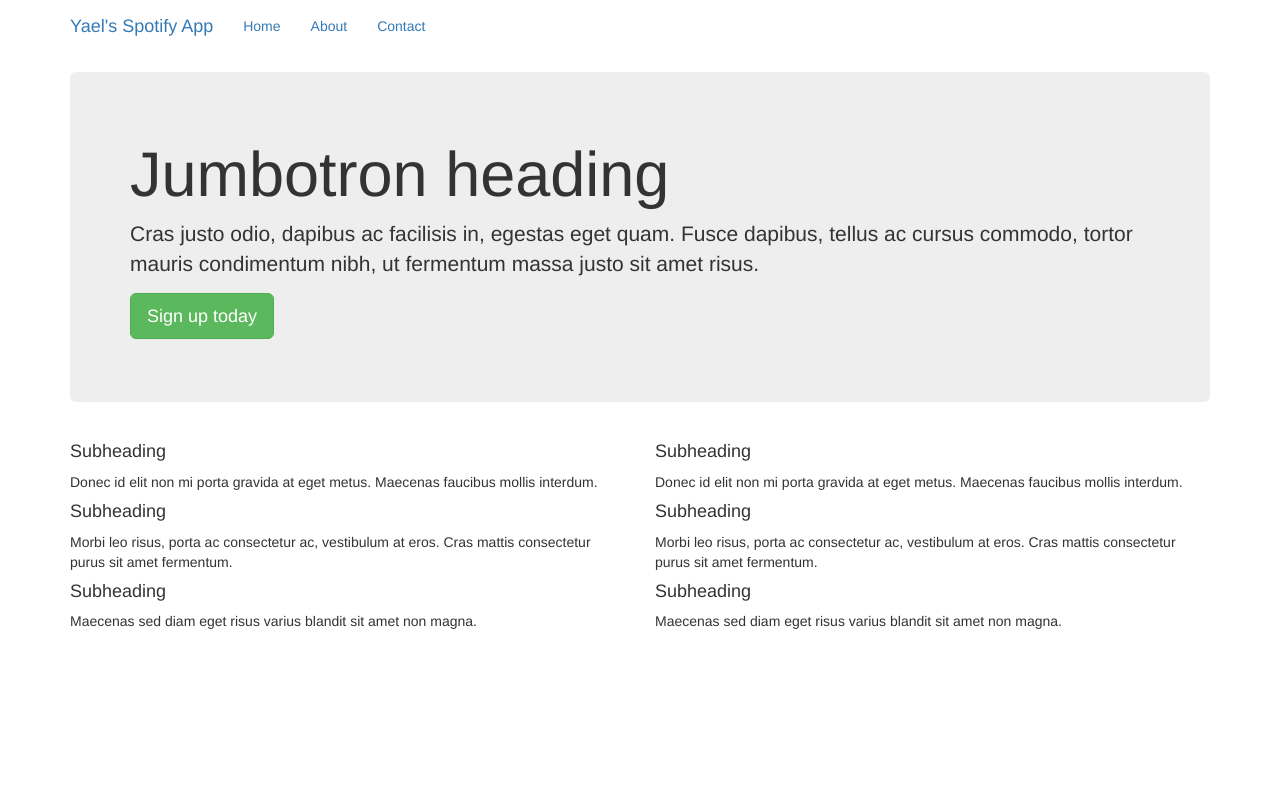
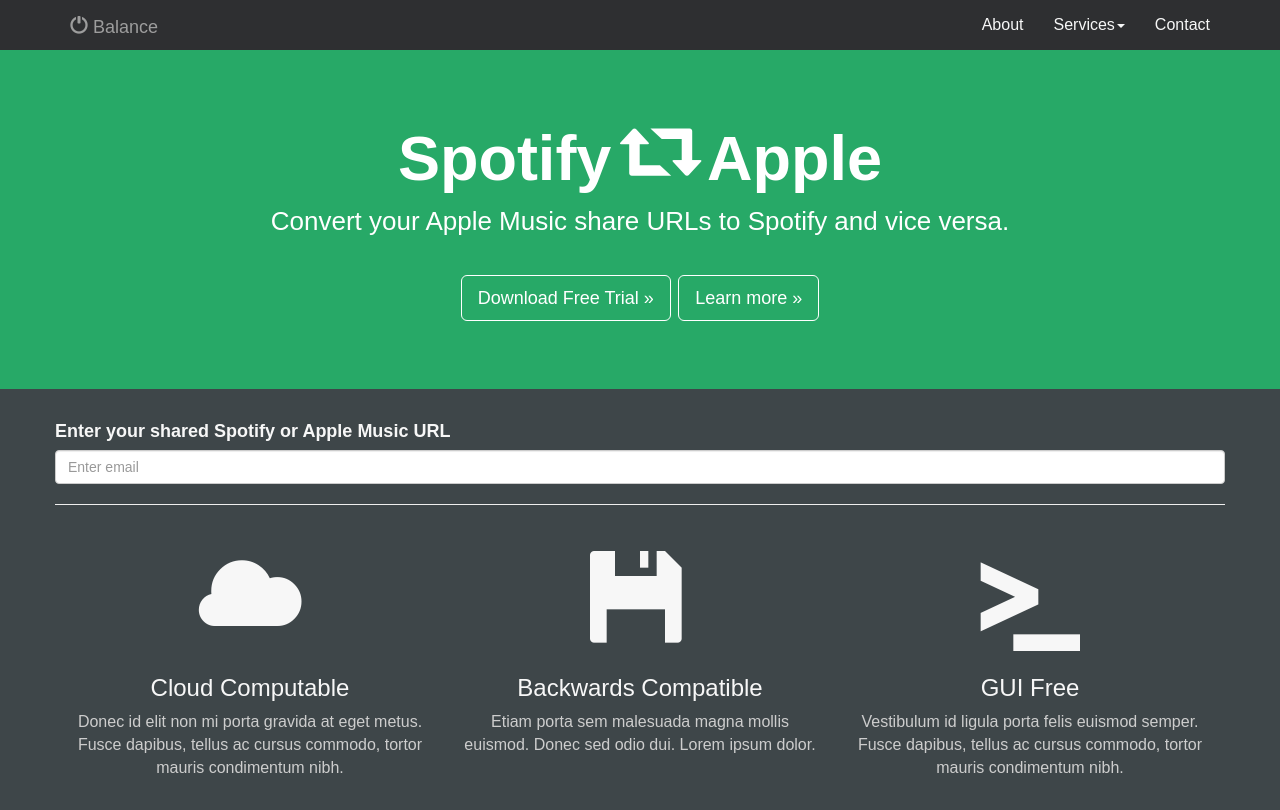
Before and after one commit to yaelsprikut/YaleFlaskApp, a Flask app: page / in a window 1280 px wide. Before the commit the page ends 629 px from the top, so only its background shows below. Run offline with Flask 2, Linux system fonts and the light colour scheme; some libraries are stand-ins or nearby versions.

Commit message:
deploy to herokurrr

```diff
--- a/templates/index.html
+++ b/templates/index.html
@@ -1,35 +1,67 @@
 {% extends 'layout.html' %}
 
 {% block body %}
- <div class="jumbotron">
-        <h1>Jumbotron heading</h1>
-        <p class="lead">Cras justo odio, dapibus ac facilisis in, egestas eget quam. Fusce dapibus, tellus ac cursus commodo, tortor mauris condimentum nibh, ut fermentum massa justo sit amet risus.</p>
-        <p><a class="btn btn-lg btn-success" href="#" role="button">Sign up today</a></p>
+<nav class="navbar navbar-inverse navbar-static-top">
+  <div class="container">
+    <div class="navbar-header">
+      <button type="button" class="navbar-toggle collapsed" data-toggle="collapse" data-target="#bs-example-navbar-collapse-1" aria-expanded="false">
+        <span class="sr-only">Toggle navigation</span>
+        <span class="icon-bar"></span>
+        <span class="icon-bar"></span>
+        <span class="icon-bar"></span>
+      </button>
+      <a class="navbar-brand" href="#"><span class="glyphicon glyphicon-off" aria-hidden="true"></span> Balance</a>
+    </div>
+    <div class="collapse navbar-collapse" id="bs-example-navbar-collapse-1">
+      <ul class="nav navbar-nav navbar-right">
+        <li><a href="#">About</a></li>
+        <li class="dropdown">
+          <a href="#" class="dropdown-toggle" data-toggle="dropdown" role="button" aria-haspopup="true" aria-expanded="false">Services<span class="caret"></span></a>
+          <ul class="dropdown-menu">
+            <li><a href="#">Design</a></li>
+            <li><a href="#">Development</a></li>
+            <li><a href="#">Consulting</a></li>
+          </ul>
+        </li>
+        <li><a href="#">Contact</a></li>
+      </ul>
+    </div>
+  </div>
+</nav>
+
+<div class="jumbotron">
+  <div class="container">
+    <h1 class="headline">Spotify <span class="glyphicon glyphicon-retweet" aria-hidden="true"></span> Apple</h1>
+    <p>Convert your Apple Music share URLs to Spotify and vice versa. </p>
+    <br>
+    <p><a class="btn btn-primary btn-lg" href="#" role="button">Download Free Trial &raquo;</a> <a class="btn btn-primary btn-lg" href="#" role="button">Learn more &raquo;</a></p>
+  </div>
+</div>
+<div class="container">
+  <div class="row">
+    {% include 'includes/form.html' %}
+  </div>
+</div>
+<section class="call-to-action">
+  <div class="container">
+    <div class="row">
+      <div class="col-md-4">
+        <span class="glyphicon glyphicon-cloud glyphicon-large" aria-hidden="true"></span>
+        <h3>Cloud Computable</h3>
+        <p>Donec id elit non mi porta gravida at eget metus. Fusce dapibus, tellus ac cursus commodo, tortor mauris condimentum nibh.</p>
       </div>
-
-      <div class="row marketing">
-        <div class="col-lg-6">
-          <h4>Subheading</h4>
-          <p>Donec id elit non mi porta gravida at eget metus. Maecenas faucibus mollis interdum.</p>
-
-          <h4>Subheading</h4>
-          <p>Morbi leo risus, porta ac consectetur ac, vestibulum at eros. Cras mattis consectetur purus sit amet fermentum.</p>
-
-          <h4>Subheading</h4>
-          <p>Maecenas sed diam eget risus varius blandit sit amet non magna.</p>
-        </div>
-
-        <div class="col-lg-6">
-          <h4>Subheading</h4>
-          <p>Donec id elit non mi porta gravida at eget metus. Maecenas faucibus mollis interdum.</p>
-
-          <h4>Subheading</h4>
-          <p>Morbi leo risus, porta ac consectetur ac, vestibulum at eros. Cras mattis consectetur purus sit amet fermentum.</p>
-
-          <h4>Subheading</h4>
-          <p>Maecenas sed diam eget risus varius blandit sit amet non magna.</p>
-        </div>
+      <div class="col-md-4">
+        <span class="glyphicon glyphicon-floppy-disk glyphicon-large" aria-hidden="true"></span>
+        <h3>Backwards Compatible</h3>
+        <p>Etiam porta sem malesuada magna mollis euismod. Donec sed odio dui. Lorem ipsum dolor.</p>
       </div>
-
+      <div class="col-md-4">
+        <span class="glyphicon glyphicon-console glyphicon-large" aria-hidden="true"></span>
+        <h3>GUI Free</h3>
+        <p>Vestibulum id ligula porta felis euismod semper. Fusce dapibus, tellus ac cursus commodo, tortor mauris condimentum nibh.</p>
+      </div>
+    </div>
+  </div>
+</section>
 
 {% endblock %}
--- a/templates/layout.html
+++ b/templates/layout.html
@@ -4,11 +4,83 @@
 	<title>Yael's Spotify App</title>
     <link rel="stylesheet" href="https://maxcdn.bootstrapcdn.com/bootstrap/3.3.7/css/bootstrap.min.css">
 </head>
+<style>
+    body{
+        background-image: url('static/images/wallpaper.jpg');
+        background-size: cover;
+    }
+    body {
+	background: #3E4649;
+	color: #f7f7f7;
+	font-family: 'Montserrat', sans-serif;
+}
+h1,
+h2 {
+	font-weight: bold;
+}
+p {
+	font-size: 16px;
+	color: #cdcdcd;
+}
+.navbar {
+	margin-bottom: 0;
+}
+.jumbotron {
+	background: #27A967;
+	color: white;
+	text-align: center;
+}
+.jumbotron p {
+	color: white;
+	font-size: 26px;
+}
+.navbar-inverse {
+	background: #2E2F31;
+	border: 0;
+}
+.dropdown-menu {
+	background: #2E2F31;
+	border-radius: 0;
+	border: 0;
+}
+.navbar-inverse .navbar-nav li a {
+	color: #f7f7f7;
+	font-size: 16px;
+}
+.navbar-inverse .navbar-nav li a:hover {
+	background: #27A967;
+}
+.navbar-inverse .navbar-nav .dropdown-menu li a:hover {
+	background: #2C463C;
+}
+.dropdown-menu li a {
+	padding: 10px;
+}
+.btn-primary {
+	color: #fff;
+	background-color: transparent;
+	border-color: white;
+	margin-bottom: 5px;
+}
+.btn-primary:hover {
+	color: #27A967;
+	background-color: white;
+	border-color: white;
+}
+.glyphicon-large {
+	font-size: 100px;
+}
+.call-to-action {
+	text-align: center;
+}
+.call-to-action p {
+	margin-bottom: 30px;
+	font-family: sans-serif;
+}
+
+</style>
 <body>
-    {% include 'includes/_navbar.html' %}
-	<div class="container">
         {% block body %}{% endblock %}
-    </div>
     <script src="https://stackpath.bootstrapcdn.com/bootstrap/4.1.1/js/bootstrap.min.js"></script>
 </body>
 </html>
```
Also changed, not shown: static/images/avs.jpg (added), static/images/wallpaper.jpg (added).
